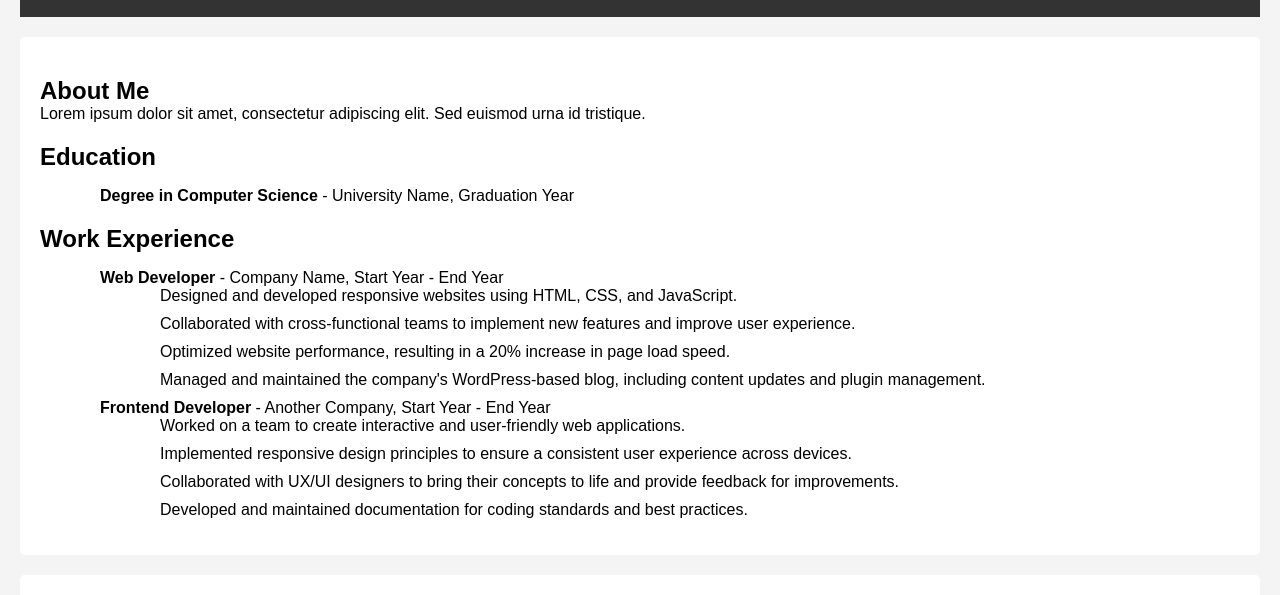
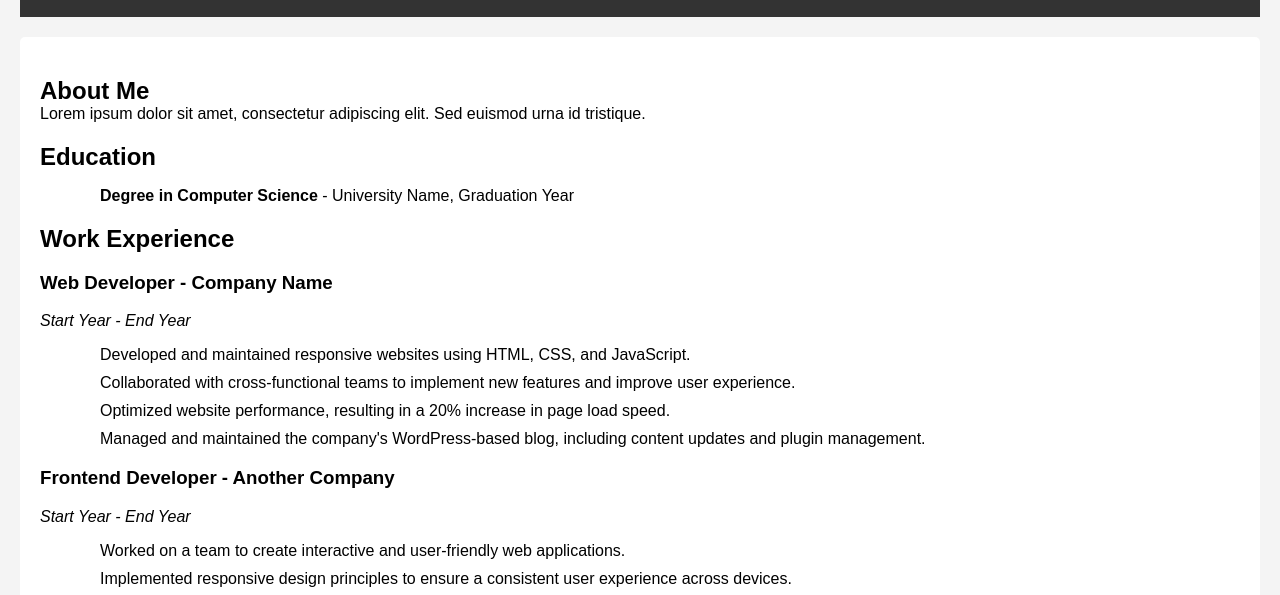
Before and after one commit to phuong-tk-nguyen/phuong-tk-nguyen.github.io, a plain HTML site: page index.html in a window 1280 px wide. Shown: the part 169-764 px from the top of the page. Drawn offline with Linux system fonts and the light colour scheme.

Commit message:
Modify structure of Work Experience section

```diff
--- a/index.html
+++ b/index.html
@@ -27,26 +27,27 @@
         </ul>
 
         <h2>Work Experience</h2>
+        <div class="experience">
+            <h3>Web Developer - Company Name</h3>
+            <p><em>Start Year - End Year</em></p>
             <ul>
-            <li>
-                <strong>Web Developer</strong> - Company Name, Start Year - End Year
-                <ul>
-                    <li>Designed and developed responsive websites using HTML, CSS, and JavaScript.</li>
+                <li>Developed and maintained responsive websites using HTML, CSS, and JavaScript.</li>
                 <li>Collaborated with cross-functional teams to implement new features and improve user experience.</li>
                 <li>Optimized website performance, resulting in a 20% increase in page load speed.</li>
                 <li>Managed and maintained the company's WordPress-based blog, including content updates and plugin management.</li>
             </ul>
-            </li>
-            <li>
-                <strong>Frontend Developer</strong> - Another Company, Start Year - End Year
+        </div>
+
+        <div class="experience">
+            <h3>Frontend Developer - Another Company</h3>
+            <p><em>Start Year - End Year</em></p>
             <ul>
                 <li>Worked on a team to create interactive and user-friendly web applications.</li>
                 <li>Implemented responsive design principles to ensure a consistent user experience across devices.</li>
                 <li>Collaborated with UX/UI designers to bring their concepts to life and provide feedback for improvements.</li>
                 <li>Developed and maintained documentation for coding standards and best practices.</li>
             </ul>
-            </li>
-        </ul>
+        </div>
     </section>
 
     <section class="contact-info">
```
Lines whose indentation alone changed are shown as unchanged.
